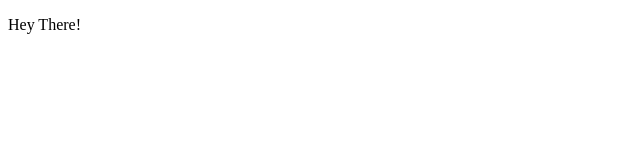
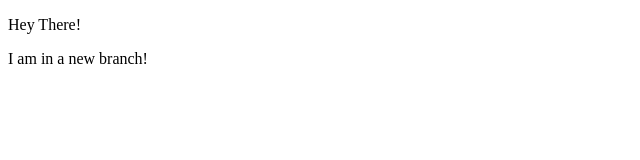
Before and after one commit to Itachi-0/localrepo, a plain HTML site: page index.html in a window 1280 px wide. Shown: the whole page, without its empty margins (0-640 px from the left). Drawn offline with Linux system fonts and the light colour scheme.

Commit message:
editing on new branch

```diff
--- a/index.html
+++ b/index.html
@@ -7,5 +7,6 @@
   </head>
   <body>
     <p>Hey There!</p>
+    <p>I am in a new branch!</p>
   </body>
 </html>
```
